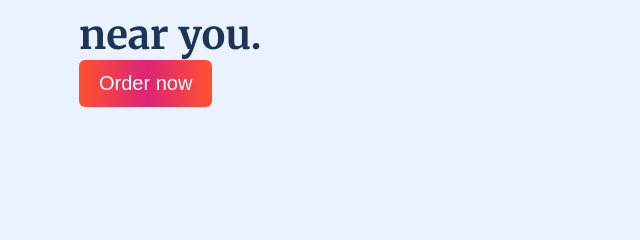
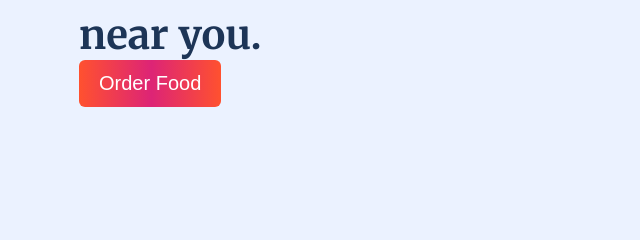
Before and after one commit to RG252/mission-1, a plain HTML site: page index.html in a window 1280 px wide. Shown: the part 323-563 px from the top of the page, 0-640 px from the left. Drawn offline with Linux system fonts and the light colour scheme.

Commit message:
final proj

```diff
--- a/index.html
+++ b/index.html
@@ -7,7 +7,7 @@
     <link rel="preconnect" href="https://fonts.gstatic.com">
     <link href="https://fonts.googleapis.com/css2?family=Merriweather:ital,wght@0,300;0,400;0,700;0,900;1,300;1,400;1,700;1,900&display=swap" rel="stylesheet">
     <link rel="stylesheet" href="style.css">
-    <title>Document</title>
+    <title>Zomato </title>
 </head>
 <body>
     <!-- Navbar -->
@@ -33,7 +33,7 @@
             <h1 class="hero__text">
               Order food from favourite restaurants near you.
             </h1>
-            <button class="button__primary">Order now</button>
+            <button class="button__primary">Order Food</button>
           </div>
 
         </section>
```
